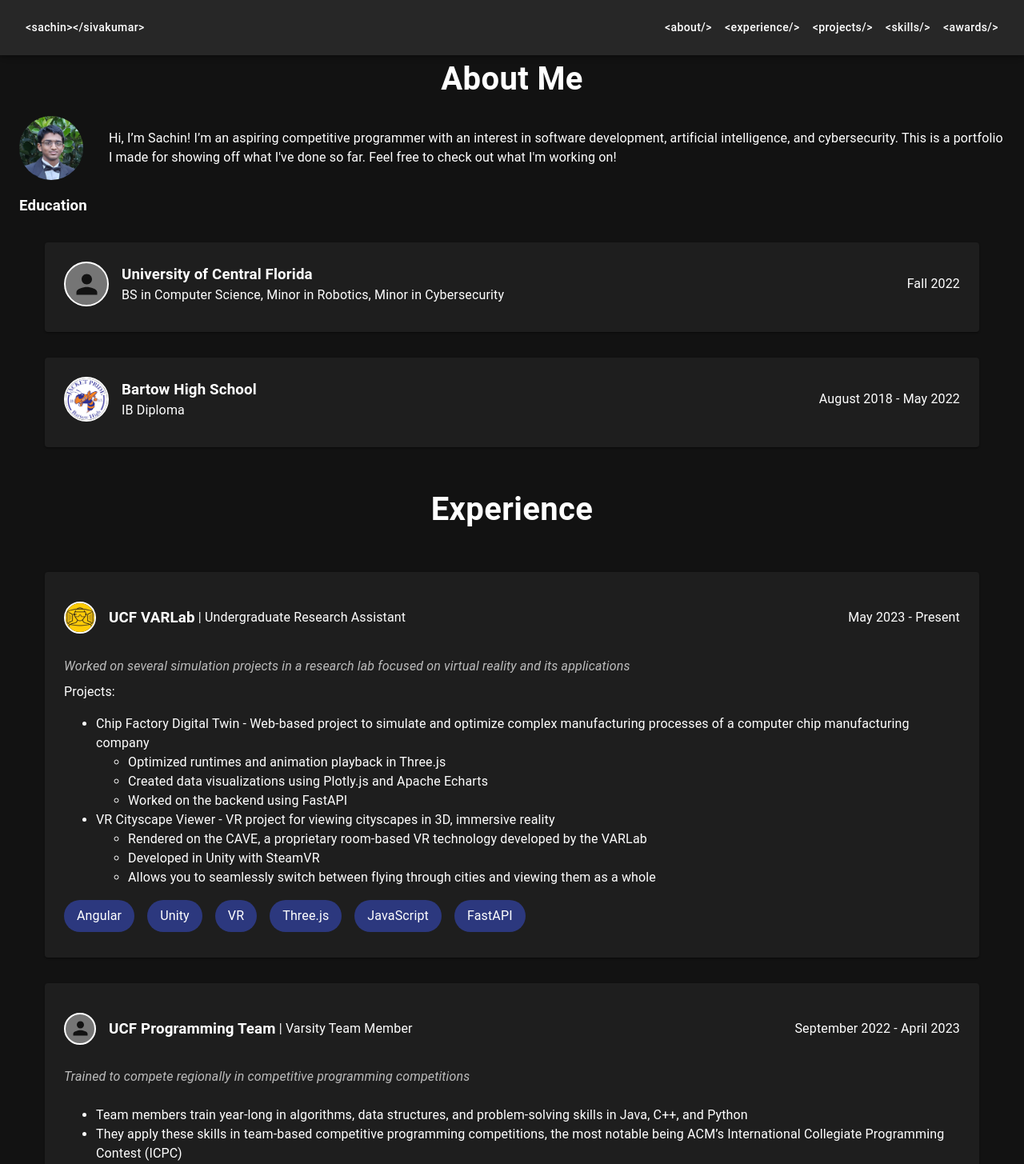
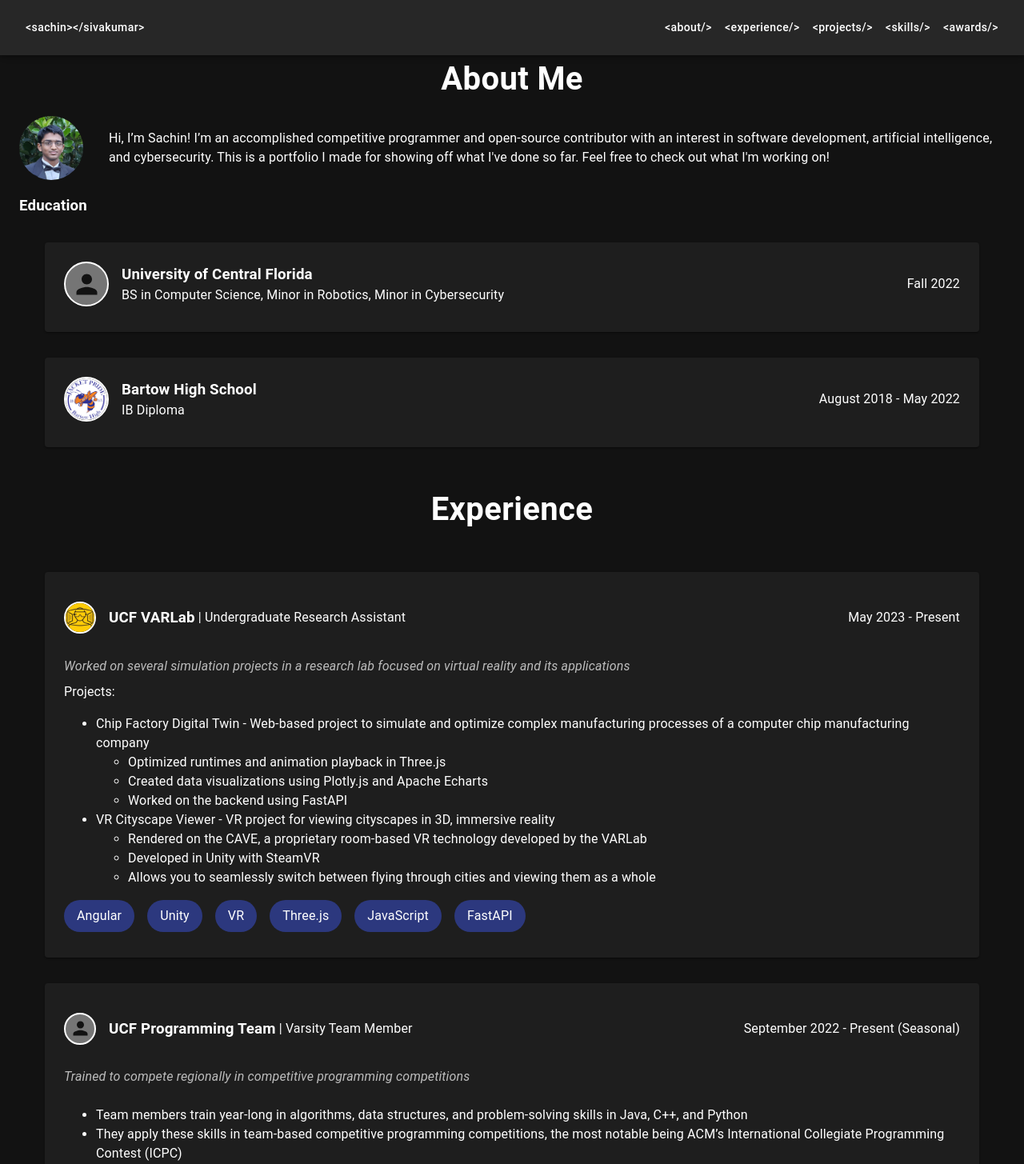
Before and after one commit to ssk4988/portfolio, a React (Create React App) app: page / in a window 1280 px wide. Shown: the top 1455 px of the page at 80% size. Built offline with nearby package versions, Linux system fonts and the light colour scheme; what @fullpage/react-fullpage would draw is missing.

Commit message:
update some info

```diff
--- a/src/About.tsx
+++ b/src/About.tsx
@@ -15,7 +15,7 @@
       <div className='description'>
         <Avatar alt="Sachin Sivakumar" src={pfp} className='pfp' sx={{ width: '5rem', height: '5rem' }} />
         <p className='summary-statement'>Hi, I’m Sachin!
-          I’m an aspiring competitive programmer with an interest in software development, artificial intelligence, and cybersecurity.
+          I’m an accomplished competitive programmer and open-source contributor with an interest in software development, artificial intelligence, and cybersecurity.
           This is a portfolio I made for showing off what I've done so far. Feel free to check out what I'm working on!
         </p>
       </div>
--- a/src/assets/data.json
+++ b/src/assets/data.json
@@ -44,7 +44,7 @@
             "logo": "UCF",
             "description": "Trained to compete regionally in competitive programming competitions",
             "start": "September 2022",
-            "end": "April 2023",
+            "end": "Present (Seasonal)",
             "tags": [
                 "C++",
                 "Java",
@@ -239,7 +239,7 @@
             "context": "CodeForces",
             "year": 2023,
             "contextlogo": "CodeForces",
-            "tooltip": "Max Rating: 2128, Top 100 Active Coders in the US"
+            "tooltip": "Max Rating: 2150, Top 100 Active Coders in the US"
         },
         {
             "award": "10th Place",
```
